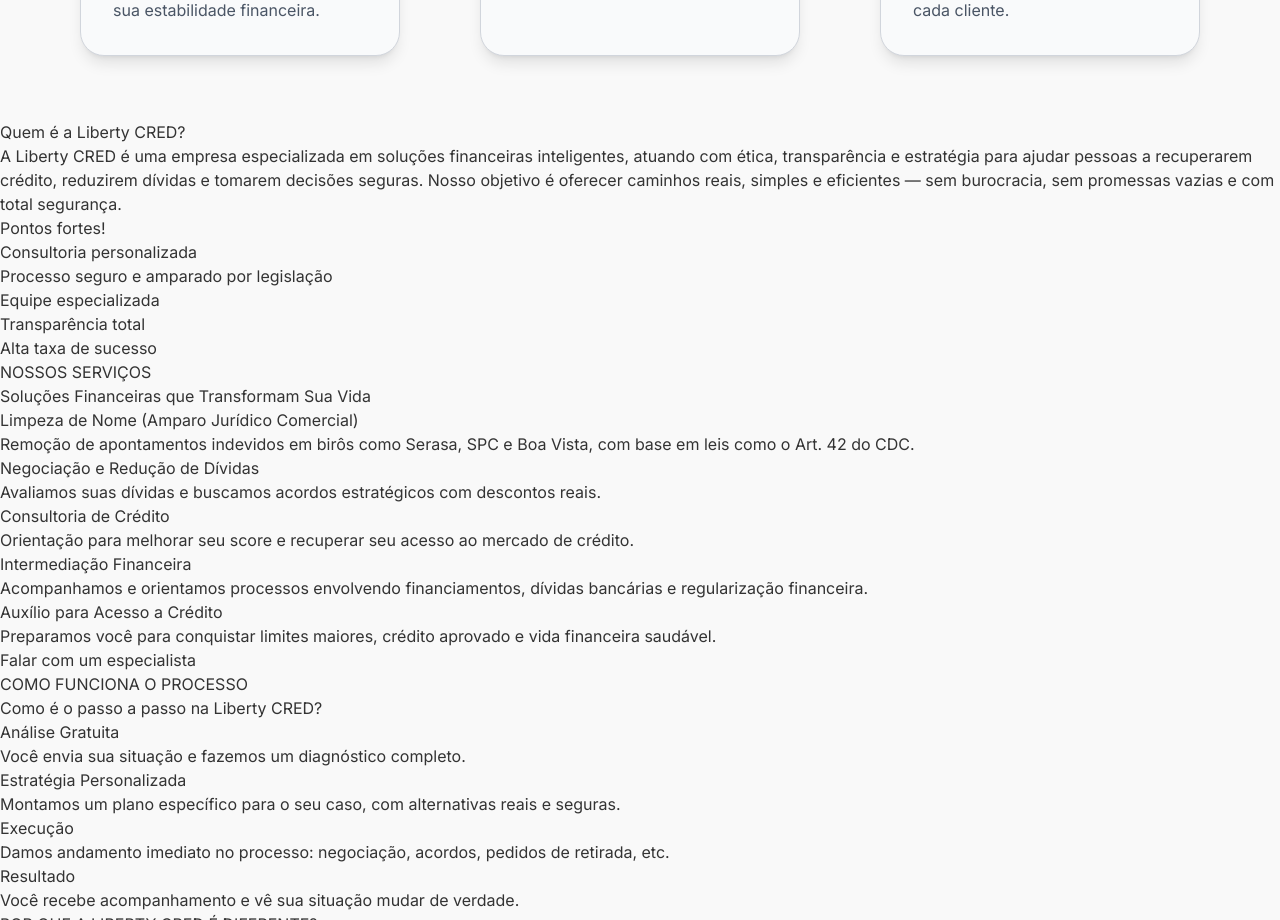
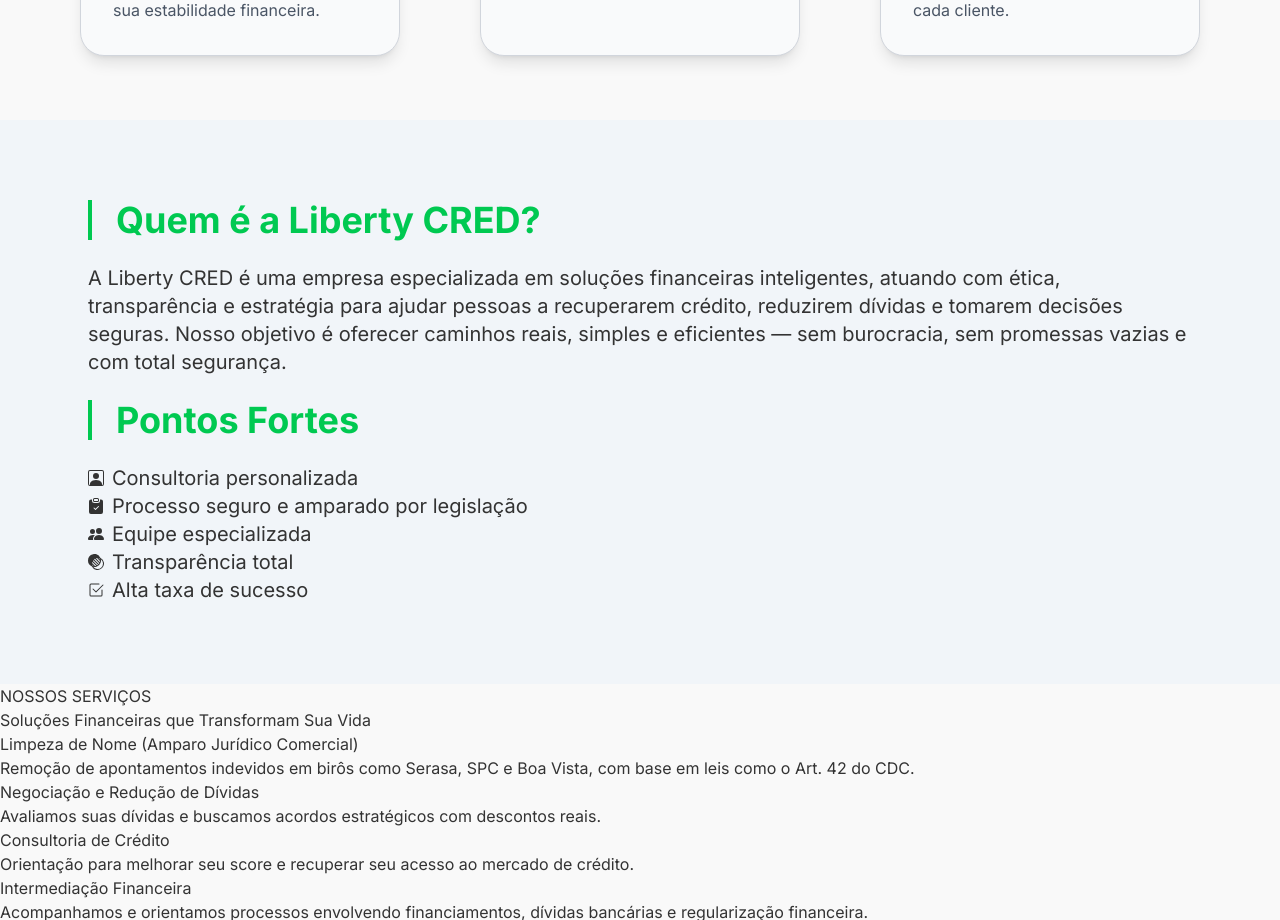
Before and after one commit to guhrizzo/site-lb-cred, a Next.js app: page / in a window 1280 px wide. Shown: the part 1340-2260 px from the top of the page. Built offline with nearby package versions, Linux system fonts and the light colour scheme.

Commit message:
Update page.tsx

```diff
--- a/app/page.tsx
+++ b/app/page.tsx
@@ -18,26 +18,53 @@
         </div>
       </div>
       <div>
-        <h2>Quem é a Liberty CRED?
-        </h2>
-        <p>A Liberty CRED é uma empresa especializada em soluções financeiras inteligentes, atuando com ética, transparência e estratégia para ajudar pessoas a recuperarem crédito, reduzirem dívidas e tomarem decisões seguras.
+        <section data-aos="fade-up"
+          data-aos-duration="800"
+          data-aos-delay="100"
+          data-aos-once="true" className="bg-slate-100 py-20">
+          <div className="max-w-6xl mx-auto px-6">
+
+            <div className="border-l-4  border-green-500 pl-6">
+              <h2 className='text-4xl font-bold text-green-500'>Quem é a Liberty CRED?</h2>
+            </div>
+
+            <p className='pt-6 pb-6 text-xl'>A Liberty CRED é uma empresa especializada em soluções financeiras inteligentes, atuando com ética, transparência e estratégia para ajudar pessoas a recuperarem crédito, reduzirem dívidas e tomarem decisões seguras.
               Nosso objetivo é oferecer caminhos reais, simples e eficientes — sem burocracia, sem promessas vazias e com total segurança.
             </p>
-        <h3>Pontos fortes!</h3>
-        <ul>
-          <li> Consultoria personalizada
+            <div className="border-l-4  border-green-500 pl-6">
+              <h2 className='text-4xl font-bold text-green-500 '>Pontos Fortes</h2>
+            </div>
+            <ul className='pt-6 text-xl flex flex-col'>
+              <li className='flex items-center gap-2'> <svg xmlns="http://www.w3.org/2000/svg" width="16" height="16" fill="currentColor" viewBox="0 0 16 16">
+                <path d="M11 6a3 3 0 1 1-6 0 3 3 0 0 1 6 0" />
+                <path d="M2 0a2 2 0 0 0-2 2v12a2 2 0 0 0 2 2h12a2 2 0 0 0 2-2V2a2 2 0 0 0-2-2zm12 1a1 1 0 0 1 1 1v12a1 1 0 0 1-1 1v-1c0-1-1-4-6-4s-6 3-6 4v1a1 1 0 0 1-1-1V2a1 1 0 0 1 1-1z" />
+              </svg> Consultoria personalizada
               </li>
-          <li> Processo seguro e amparado por legislação
+              <li className='flex items-center gap-2'> <svg xmlns="http://www.w3.org/2000/svg" width="16" height="16" fill="currentColor" viewBox="0 0 16 16">
+                <path d="M6.5 0A1.5 1.5 0 0 0 5 1.5v1A1.5 1.5 0 0 0 6.5 4h3A1.5 1.5 0 0 0 11 2.5v-1A1.5 1.5 0 0 0 9.5 0zm3 1a.5.5 0 0 1 .5.5v1a.5.5 0 0 1-.5.5h-3a.5.5 0 0 1-.5-.5v-1a.5.5 0 0 1 .5-.5z" />
+                <path d="M4 1.5H3a2 2 0 0 0-2 2V14a2 2 0 0 0 2 2h10a2 2 0 0 0 2-2V3.5a2 2 0 0 0-2-2h-1v1A2.5 2.5 0 0 1 9.5 5h-3A2.5 2.5 0 0 1 4 2.5zm6.854 7.354-3 3a.5.5 0 0 1-.708 0l-1.5-1.5a.5.5 0 0 1 .708-.708L7.5 10.793l2.646-2.647a.5.5 0 0 1 .708.708" />
+              </svg> Processo seguro e amparado por legislação
               </li>
-          <li>Equipe especializada
+              <li className='flex items-center gap-2'><svg xmlns="http://www.w3.org/2000/svg" width="16" height="16" fill="currentColor" viewBox="0 0 16 16">
+                <path d="M7 14s-1 0-1-1 1-4 5-4 5 3 5 4-1 1-1 1zm4-6a3 3 0 1 0 0-6 3 3 0 0 0 0 6m-5.784 6A2.24 2.24 0 0 1 5 13c0-1.355.68-2.75 1.936-3.72A6.3 6.3 0 0 0 5 9c-4 0-5 3-5 4s1 1 1 1zM4.5 8a2.5 2.5 0 1 0 0-5 2.5 2.5 0 0 0 0 5" />
+              </svg>Equipe especializada
               </li>
-          <li>Transparência total
+              <li className='flex items-center gap-2'><svg xmlns="http://www.w3.org/2000/svg" width="16" height="16" fill="currentColor" viewBox="0 0 16 16">
+                <path d="M0 6.5a6.5 6.5 0 0 1 12.346-2.846 6.5 6.5 0 1 1-8.691 8.691A6.5 6.5 0 0 1 0 6.5m5.144 6.358a5.5 5.5 0 1 0 7.714-7.714 6.5 6.5 0 0 1-7.714 7.714m-.733-1.269q.546.226 1.144.33l-1.474-1.474q.104.597.33 1.144m2.614.386a5.5 5.5 0 0 0 1.173-.242L4.374 7.91a6 6 0 0 0-.296 1.118zm2.157-.672q.446-.25.838-.576L5.418 6.126a6 6 0 0 0-.587.826zm1.545-1.284q.325-.39.576-.837L6.953 4.83a6 6 0 0 0-.827.587l4.6 4.602Zm1.006-1.822q.183-.562.242-1.172L9.028 4.078q-.58.096-1.118.296l3.823 3.824Zm.186-2.642a5.5 5.5 0 0 0-.33-1.144 5.5 5.5 0 0 0-1.144-.33z" />
+              </svg>Transparência total
               </li>
-          <li>Alta taxa de sucesso
+              <li className='flex items-center gap-2'> <svg xmlns="http://www.w3.org/2000/svg" width="16" height="16" fill="currentColor" viewBox="0 0 16 16">
+                <path d="M3 14.5A1.5 1.5 0 0 1 1.5 13V3A1.5 1.5 0 0 1 3 1.5h8a.5.5 0 0 1 0 1H3a.5.5 0 0 0-.5.5v10a.5.5 0 0 0 .5.5h10a.5.5 0 0 0 .5-.5V8a.5.5 0 0 1 1 0v5a1.5 1.5 0 0 1-1.5 1.5z" />
+                <path d="m8.354 10.354 7-7a.5.5 0 0 0-.708-.708L8 9.293 5.354 6.646a.5.5 0 1 0-.708.708l3 3a.5.5 0 0 0 .708 0" />
+              </svg>Alta taxa de sucesso
               </li>
             </ul>
           </div>
           <div>
+
+          </div>
+        </section>
+
         <h2>NOSSOS SERVIÇOS</h2>
         <h3>Soluções Financeiras que Transformam Sua Vida
         </h3>
```
Lines whose indentation alone changed are shown as unchanged.
